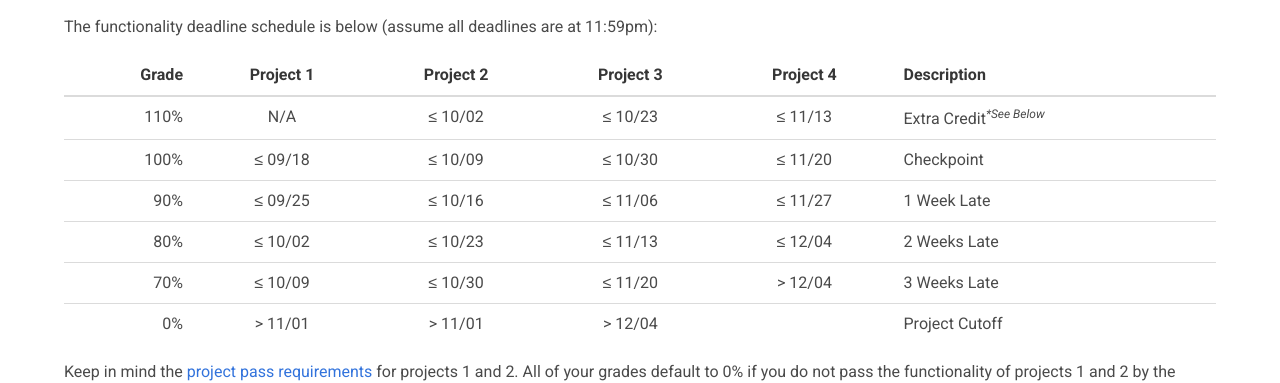
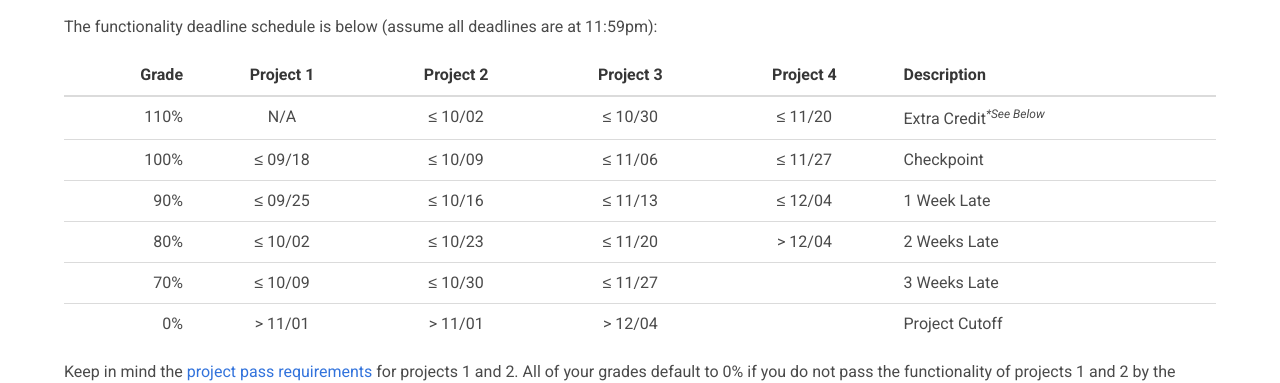
Before and after one commit to usf-cs212-fall2018/usf-cs212-fall2018.github.io, a Jekyll site: the page built from _posts/2018-08-26-project-functionality.md, in a window 1280 px wide and 900 px high, scrolled down 1288 px. Shown: the part 153-536 px from the top of the window. Built offline with Jekyll 4.4.1, drawn with Linux system fonts in a browser that asks for light colours; nearby versions of some CDN libraries.

Commit message:
Updated project schedule.

```diff
--- a/_posts/2018-08-26-project-functionality.md
+++ b/_posts/2018-08-26-project-functionality.md
@@ -57,11 +58,11 @@ The functionality deadline schedule is below (assume all deadlines are at 11:59p
 
 | Grade | Project 1  | Project 2  | Project 3  | Project 4  | Description   |
 |------:|:----------:|:----------:|:----------:|:----------:|:--------------|
-|  110% | N/A        | &le; 10/02 | &le; 10/23 | &le; 11/13 | Extra Credit<sup><em>*See Below</em></sup> |
-|  100% | &le; 09/18 | &le; 10/09 | &le; 10/30 | &le; 11/20 | Checkpoint |
-|   90% | &le; 09/25 | &le; 10/16 | &le; 11/06 | &le; 11/27 | 1 Week Late |
-|   80% | &le; 10/02 | &le; 10/23 | &le; 11/13 | &le; 12/04 | 2 Weeks Late |
-|   70% | &le; 10/09 | &le; 10/30 | &le; 11/20 | &gt; 12/04 | 3 Weeks Late |
+|  110% | N/A        | &le; 10/02 | &le; 10/30 | &le; 11/20 | Extra Credit<sup><em>*See Below</em></sup> |
+|  100% | &le; 09/18 | &le; 10/09 | &le; 11/06 | &le; 11/27 | Checkpoint |
+|   90% | &le; 09/25 | &le; 10/16 | &le; 11/13 | &le; 12/04 | 1 Week Late |
+|   80% | &le; 10/02 | &le; 10/23 | &le; 11/20 | &gt; 12/04 | 2 Weeks Late |
+|   70% | &le; 10/09 | &le; 10/30 | &le; 11/27 |            | 3 Weeks Late |
 |    0% | &gt; 11/01 | &gt; 11/01 | &gt; 12/04 |            | Project Cutoff |
 
 Keep in mind the [project pass requirements]({{ "/syllabus.html" | relative_url }}#pass-requirements) for projects 1 and 2. All of your grades default to 0% if you do not pass the functionality of projects 1 and 2 by the project cutoff deadline on Thursday November 11, 2018. You must also pass the functionality of project 3 by the last day of class on Tuesday December 4, 2018.
```
Also changed, not shown: other parts of _posts/2018-08-26-project-functionality.md (+1 -0 lines), _data/schedule.yml (+10 -11 lines).
